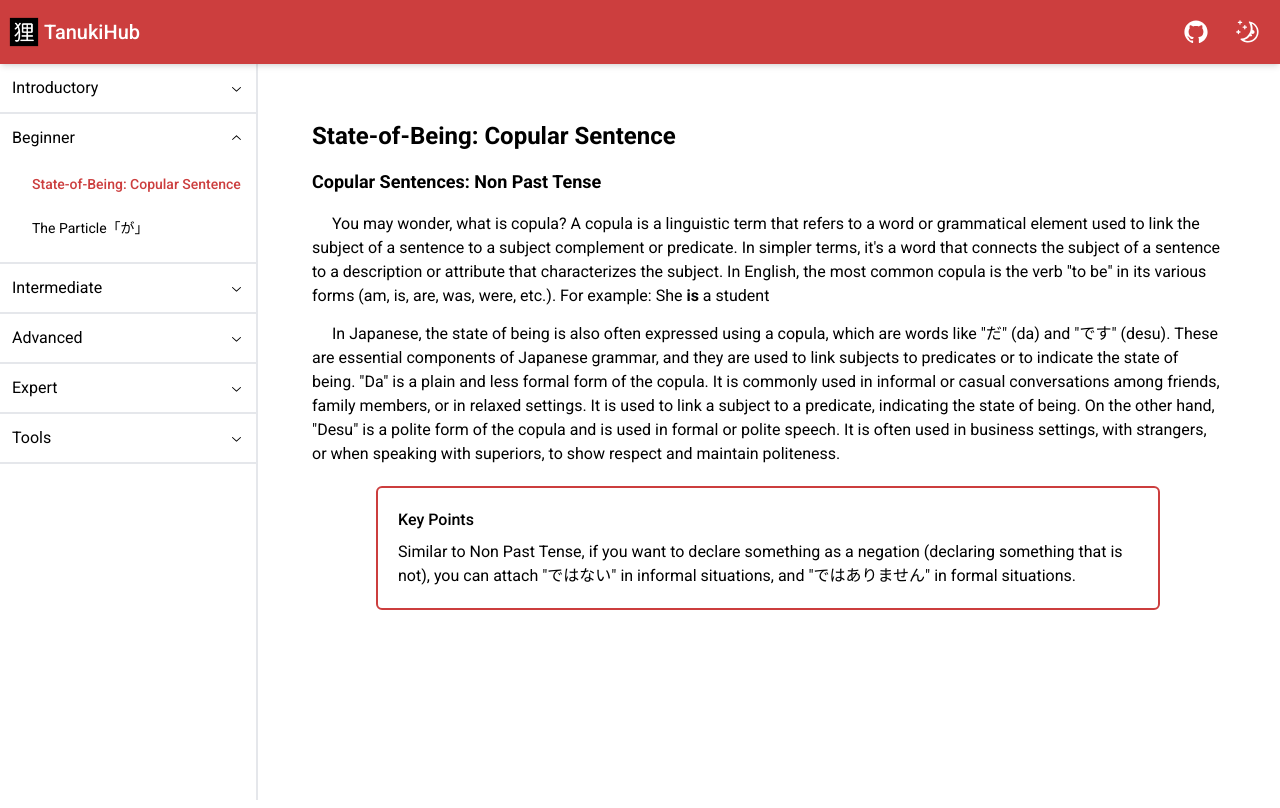
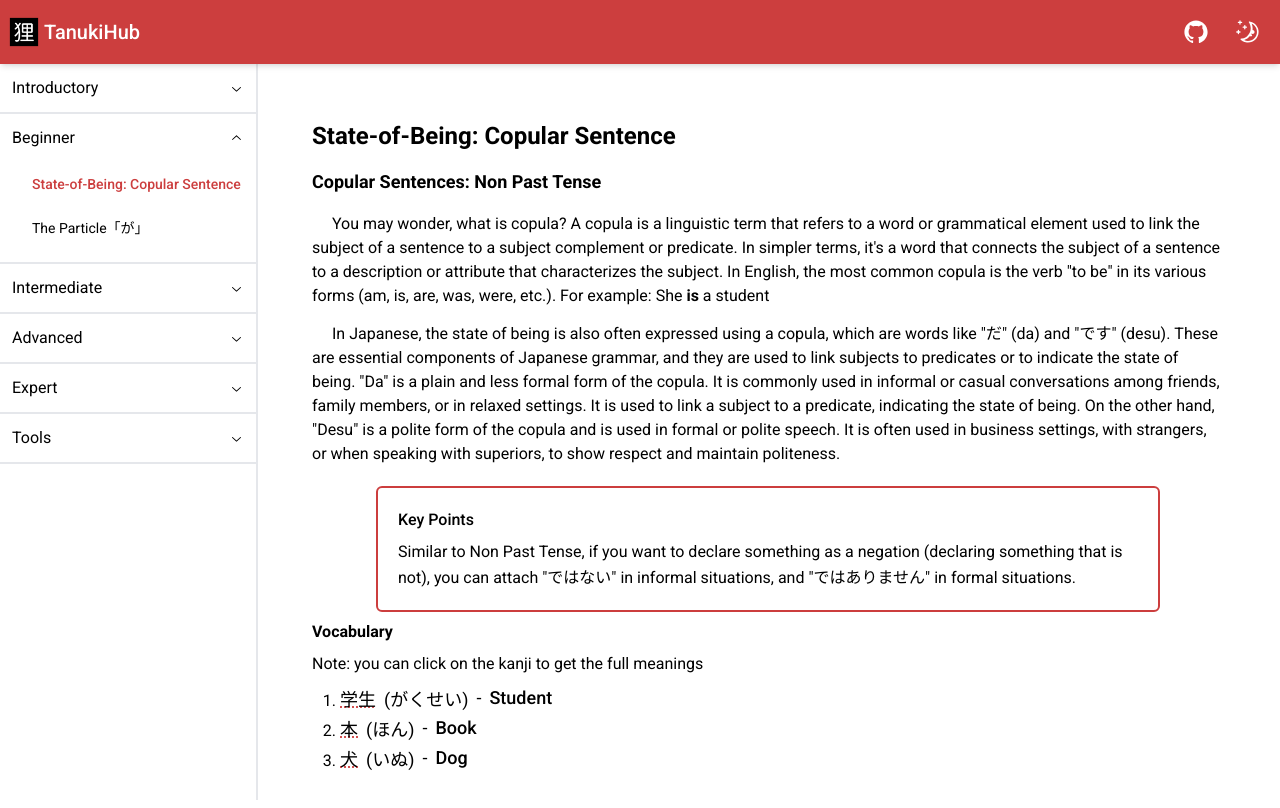
Before and after one commit to LinCie/tanukihub, a Next.js app: page /beginner/state-of-being-copular in a window 1280 px wide. Shown: the top 808 px of the page. Built offline with nearby package versions, Linux system fonts and the light colour scheme.

Commit message:
added vocabulary

```diff
--- a/app/api/dictionary/route.ts
+++ b/app/api/dictionary/route.ts
@@ -25,7 +25,9 @@ export async function GET(req: Request) {
     const requestUrl = new URL(req.url);
     const params = requestUrl.searchParams;
 
-    const search: string | undefined = params.get("search")?.toLowerCase();
+    const search = decodeURIComponent(
+      params.get("search")?.toLowerCase() || "",
+    );
 
     // Returns a bad request error if user doesn't provide search parameter
     if (!search) {
--- a/app/beginner/state-of-being-copular/page.tsx
+++ b/app/beginner/state-of-being-copular/page.tsx
@@ -5,9 +5,31 @@ import Japanese from "@/components/typography/Japanese";
 import PageTitle from "@/components/typography/PageTitle";
 import Paragraph from "@/components/typography/Paragraph";
 import SectionTitle from "@/components/typography/SectionTitle";
+import Vocabulary from "@/components/vocabulary/Vocabulary";
+import VocabularyType from "@/components/vocabulary/VocabularyType";
 
 const NonPastTenseSection = () => {
-  const vocabulary = [];
+  const vocabularies: VocabularyType[] = [
+    {
+      kanji: "学生",
+      searchFor: "学生",
+      reading: "がくせい",
+      meaning: "Student",
+    },
+    {
+      kanji: "本",
+      searchFor: "counter for telephone calls",
+      reading: "ほん",
+      meaning: "Book",
+      english: true,
+    },
+    {
+      kanji: "犬",
+      searchFor: "犬",
+      reading: "いぬ",
+      meaning: "Dog",
+    },
+  ];
 
   const example = [];
 
@@ -39,10 +61,12 @@ const NonPastTenseSection = () => {
       <KeyPoint>
         <KeyPointText>
           Similar to Non Past Tense, if you want to declare something as a
-          negation (declaring something that is not), you can attach "ではない"
-          in informal situations, and "ではありません" in formal situations.
+          negation (declaring something that is not), you can attach "
+          <Japanese>ではない</Japanese>" in informal situations, and "
+          <Japanese>ではありません</Japanese>" in formal situations.
         </KeyPointText>
       </KeyPoint>
+      <Vocabulary vocabularies={vocabularies} />
     </section>
   );
 };
--- a/components/hover/DictionarySearch.tsx
+++ b/components/hover/DictionarySearch.tsx
@@ -17,12 +17,14 @@ interface ResponseData {
 
 interface DictionarySearchProps {
   children?: ReactNode;
-  searchFor?: string;
+  searchFor: string;
+  english?: boolean;
 }
 
 export default function DictionarySearch({
   children,
   searchFor,
+  english,
 }: DictionarySearchProps) {
   const [meanings, setMeanings] = useState<string[]>([]);
 
@@ -30,8 +32,8 @@ export default function DictionarySearch({
     try {
       // Paramater used for the GET request
       const params = {
-        search: searchFor,
-        lang: "jp",
+        search: encodeURIComponent(searchFor),
+        lang: english ? "en" : "jp",
       };
 
       const response = await instance.get("/dictionary", { params: params });
@@ -41,8 +43,12 @@ export default function DictionarySearch({
         // Create a temp string array to store the meanings
         const newMeanings: string[] = [];
         // Get all the meanings and push it into new meannings
-        data.words[0].sense.forEach((sense) => {
-          sense.gloss.forEach((gloss) => newMeanings.push(gloss.text));
+        data.words.forEach((word) => {
+          word.sense.forEach((sense) => {
+            sense.gloss.forEach((gloss) => {
+              newMeanings.push(gloss.text);
+            });
+          });
         });
         // Set the newmeanings into meanings
         setMeanings(newMeanings);
--- a/components/keypoint/KeyPoint.tsx
+++ b/components/keypoint/KeyPoint.tsx
@@ -9,7 +9,7 @@ const KeyPoint = ({ children, className, ...props }: Props) => {
 
   return (
     <div
-      className={`rounded-md border-2 border-[#CC3E3E] p-5 dark:border-white md:mx-16 ${customClass}`.trim()}
+      className={`mb-2 rounded-md border-2 border-[#CC3E3E] p-5 dark:border-white md:mx-16 ${customClass}`.trim()}
       {...props}
     >
       <h3 className="mb-2 font-medium">Key Points</h3>
--- /dev/null
+++ b/components/vocabulary/Vocabulary.tsx
@@ -0,0 +1,32 @@
+import { ComponentPropsWithoutRef } from "react";
+import List from "@/components/list/List";
+import VocabularyType from "@/components/vocabulary/VocabularyType";
+import VocabularyContent from "./VocabularyContent";
+
+interface Props extends ComponentPropsWithoutRef<"div"> {
+  vocabularies: VocabularyType[];
+}
+
+export default function Vocabulary({
+  vocabularies,
+  className,
+  ...props
+}: Props) {
+  const customClass = className ? className : "";
+
+  return (
+    <div className={`mb-2 ${customClass}`.trim()} {...props}>
+      <h3 className="mb-2 text-sm font-bold text-black dark:text-white sm:text-base">
+        Vocabulary
+      </h3>
+      <div className="mb-2 text-sm sm:text-base">
+        Note: you can click on the kanji to get the full meanings
+      </div>
+      <List type="decimal" position="outside" className="mx-7">
+        {vocabularies?.map((vocabulary) => (
+          <VocabularyContent key={vocabulary.meaning} vocabulary={vocabulary} />
+        ))}
+      </List>
+    </div>
+  );
+}
--- /dev/null
+++ b/components/vocabulary/VocabularyContent.tsx
@@ -0,0 +1,30 @@
+import VocabularyType from "@/components/vocabulary/VocabularyType";
+import ListContent from "@/components/list/ListContent";
+import DictionarySearch from "@/components/hover/DictionarySearch";
+import Japanese from "@/components/typography/Japanese";
+
+interface Props {
+  vocabulary: VocabularyType;
+}
+
+export default function VocabularyContent({ vocabulary }: Props) {
+  return (
+    <ListContent>
+      <div className="flex gap-2 text-lg">
+        <div className="font-medium">
+          <DictionarySearch
+            searchFor={vocabulary.searchFor}
+            english={vocabulary.english}
+          >
+            <Japanese>{vocabulary.kanji}</Japanese>
+          </DictionarySearch>
+        </div>
+        <div>
+          (<Japanese>{vocabulary.reading}</Japanese>)
+        </div>
+        <div>-</div>
+        <div className="font-medium">{vocabulary.meaning}</div>
+      </div>
+    </ListContent>
+  );
+}
--- /dev/null
+++ b/components/vocabulary/VocabularyType.ts
@@ -0,0 +1,7 @@
+export default interface VocabularyType {
+  kanji: string;
+  searchFor: string;
+  reading: string;
+  meaning: string;
+  english?: boolean;
+}
```
